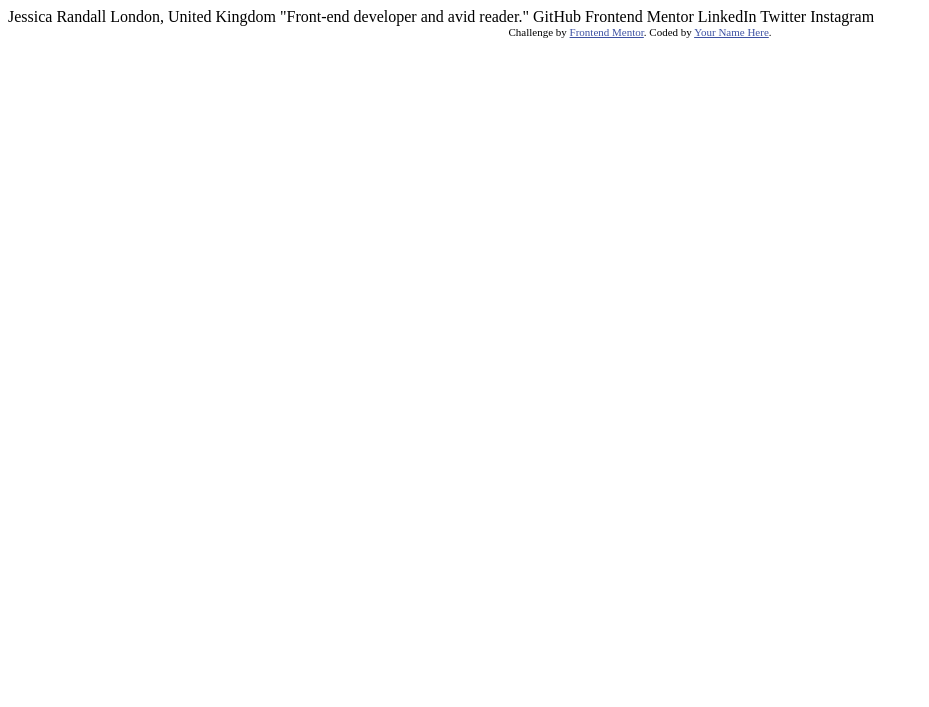
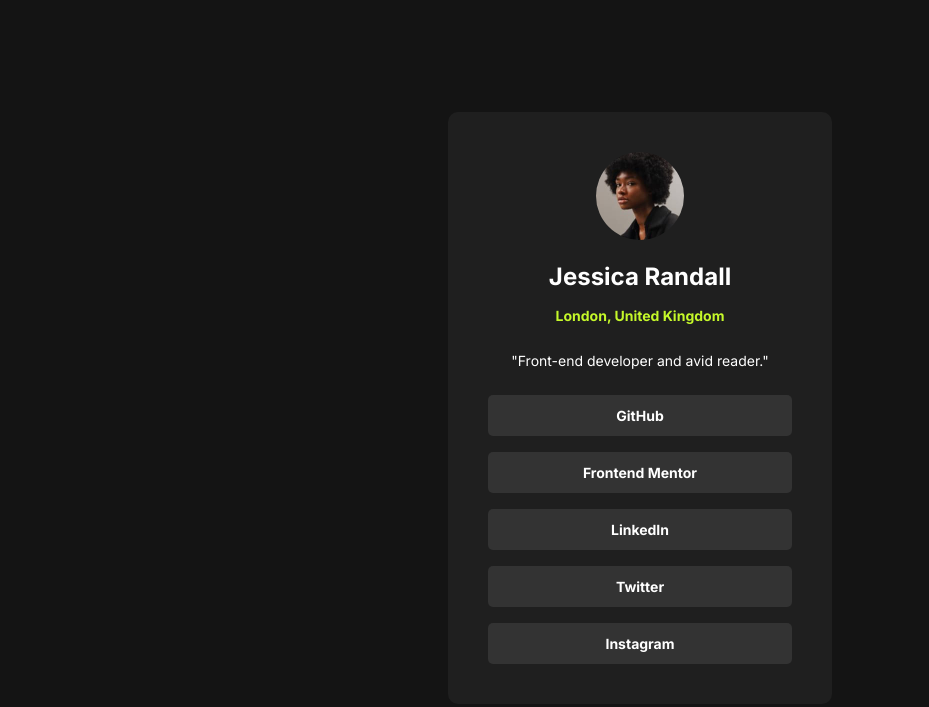
Before and after one commit to kmilo0/social-links-profile, a plain HTML site: page index.html in a window 1280 px wide. Shown: the whole page, without its empty margins (0-929 px from the left). Drawn offline with Linux system fonts and the light colour scheme.

Commit message:
my markup

```diff
--- /dev/null
+++ b/css/a-more-modern-CSS-reset.css
@@ -0,0 +1,94 @@
+/*
+A (more) Modern CSS Reset
+https://piccalil.li/blog/a-more-modern-css-reset/
+*/
+
+/* Box sizing rules */
+*,
+*::before,
+*::after {
+  box-sizing: border-box;
+}
+
+/* Prevent font size inflation */
+html {
+  -moz-text-size-adjust: none;
+  -webkit-text-size-adjust: none;
+  text-size-adjust: none;
+}
+
+/* Remove default margin in favour of better control in authored CSS */
+body,
+h1,
+h2,
+h3,
+h4,
+p,
+figure,
+blockquote,
+dl,
+dd {
+  margin-block-end: 0;
+}
+
+/* Remove list styles on ul, ol elements with a list role, which suggests default styling will be removed */
+ul[role="list"],
+ol[role="list"] {
+  list-style: none;
+}
+
+/* Set core body defaults */
+body {
+  min-height: 100vh;
+  line-height: 1.5;
+}
+
+/* Set shorter line heights on headings and interactive elements */
+h1,
+h2,
+h3,
+h4,
+button,
+input,
+label {
+  line-height: 1.1;
+}
+
+/* Balance text wrapping on headings */
+h1,
+h2,
+h3,
+h4 {
+  text-wrap: balance;
+}
+
+/* A elements that don't have a class get default styles */
+a:not([class]) {
+  text-decoration-skip-ink: auto;
+  color: currentColor;
+}
+
+/* Make images easier to work with */
+img,
+picture {
+  max-width: 100%;
+  display: block;
+}
+
+/* Inherit fonts for inputs and buttons */
+input,
+button,
+textarea,
+select {
+  font: inherit;
+}
+
+/* Make sure textareas without a rows attribute are not tiny */
+textarea:not([rows]) {
+  min-height: 10em;
+}
+
+/* Anything that has been anchored to should have extra scroll margin */
+:target {
+  scroll-margin-block: 5ex;
+}
--- /dev/null
+++ b/css/index.css
@@ -0,0 +1,68 @@
+:root {
+  /* Primary Color */
+  --neon-green: hsl(75, 94%, 57%);
+
+  /* Neutral Colors */
+  --black: hsl(0, 0%, 8%);
+  --dark-grey: hsl(0, 0%, 12%);
+  --grey: hsl(0, 0%, 20%);
+  --white: hsl(0, 0%, 100%);
+
+  font-size: 14px;
+  font-family: "Inter", sans-serif;
+  background-color: var(--black);
+  color: var(--white);
+}
+
+.center-screen {
+  display: flex;
+  justify-content: center;
+  align-items: center;
+  min-height: 100vh;
+}
+
+.card {
+  width: 384px;
+  background-color: var(--dark-grey);
+  border-radius: 10px;
+}
+
+.profile-pic {
+  width: 88px;
+  margin: 40px auto 24px auto;
+  border-radius: 50px;
+}
+
+.name-location {
+  text-align: center;
+
+  .name {
+    font-size: 24px;
+  }
+
+  .location {
+    color: var(--neon-green);
+    font-weight: bold;
+  }
+}
+
+.bio {
+  margin-top: 24px;
+  text-align: center;
+}
+
+.links {
+  margin-top: 24px;
+  margin-bottom: 40px;
+}
+
+.link {
+  background-color: var(--grey);
+  width: 304px;
+  margin: auto;
+  text-align: center;
+  padding: 10px 0px;
+  border-radius: 5px;
+  margin-bottom: 16px;
+  font-weight: bold;
+}
--- a/index.html
+++ b/index.html
@@ -1,34 +1,46 @@
 <!DOCTYPE html>
 <html lang="en">
-<head>
-  <meta charset="UTF-8">
-  <meta name="viewport" content="width=device-width, initial-scale=1.0"> <!-- displays site properly based on user's device -->
+  <head>
+    <meta charset="UTF-8" />
+    <meta name="viewport" content="width=device-width, initial-scale=1.0" />
+    <!-- displays site properly based on user's device -->
 
-  <link rel="icon" type="image/png" sizes="32x32" href="./assets/images/favicon-32x32.png">
+    <link
+      rel="icon"
+      type="image/png"
+      sizes="32x32"
+      href="./assets/images/favicon-32x32.png"
+    />
 
-  <title>Frontend Mentor | Social links profile</title>
+    <title>Frontend Mentor | Social links profile</title>
 
-  <!-- Feel free to remove these styles or customise in your own stylesheet 👍 -->
-  <style>
-    .attribution { font-size: 11px; text-align: center; }
-    .attribution a { color: hsl(228, 45%, 44%); }
-  </style>
-</head>
-<body>
+    <link rel="preconnect" href="https://fonts.googleapis.com" />
+    <link rel="preconnect" href="https://fonts.gstatic.com" crossorigin />
+    <link
+      href="https://fonts.googleapis.com/css2?family=Inter:wght@100..900&display=swap"
+      rel="stylesheet"
+    />
 
-  Jessica Randall
-  London, United Kingdom
-  "Front-end developer and avid reader."
+    <link rel="stylesheet" href="css/a-more-modern-CSS-reset.css" />
+    <link rel="stylesheet" href="css/index.css" />
+  </head>
+  <body class="center-screen">
+    <main class="card">
+      <img class="profile-pic" src="assets/images/avatar-jessica.jpeg" alt="" />
+      <div class="name-location">
+        <h1 class="name">Jessica Randall</h1>
+        <p class="location">London, United Kingdom</p>
+      </div>
 
-  GitHub
-  Frontend Mentor
-  LinkedIn
-  Twitter
-  Instagram
+      <div class="bio">"Front-end developer and avid reader."</div>
 
-  <div class="attribution">
-    Challenge by <a href="https://www.frontendmentor.io?ref=challenge" target="_blank">Frontend Mentor</a>.
-    Coded by <a href="#">Your Name Here</a>.
-  </div>
-</body>
+      <div class="links">
+        <div class="link">GitHub</div>
+        <div class="link">Frontend Mentor</div>
+        <div class="link">LinkedIn</div>
+        <div class="link">Twitter</div>
+        <div class="link">Instagram</div>
+      </div>
+    </main>
+  </body>
 </html>
```
